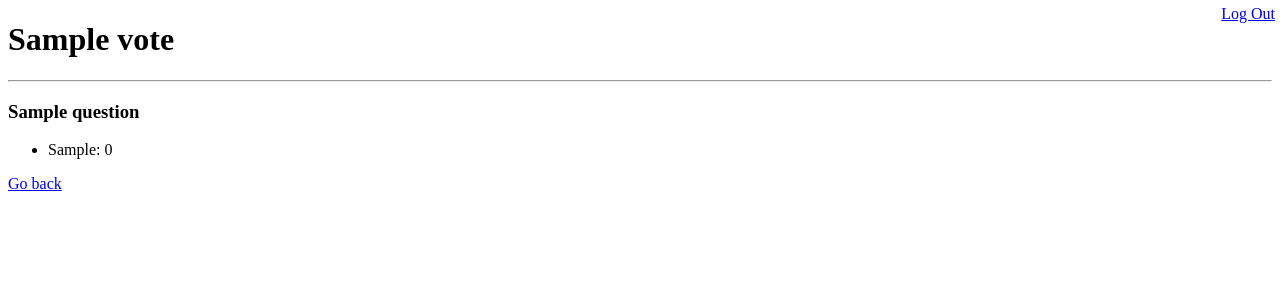
After one commit to michael-robbins/votes, a Flask app: page /votes/1/results in a window 1280 px wide. The commit adds this page. Shown: the top 300 px of the page. Run offline with Flask 2, Linux system fonts and the light colour scheme; the visitor is signed in with stand-in values (Sample User, id 1); tables that the repository leaves empty hold one stand-in row (values such as "Sample post"); parts of the project's set-up code (start-up, migrations or seed data) failed here and were passed over.

Commit message:
Support looking at results, general cleanups as well

```diff
--- a/config/development.py
+++ b/config/development.py
@@ -1,6 +1,8 @@
+import re
+
 from .default import BaseConfig
 
 
 class DevelopmentConfig(BaseConfig):
-    DEBUG = True
-    TESTING = True
+    SECRET_KEY = "totally-not-rigged-123"
+    EVERYONE_CAN_CREATE_VOTES = True
--- a/config/production.py
+++ b/config/production.py
@@ -1,5 +1,3 @@
-import re
-
 from .default import BaseConfig
 
 
--- a/run.py
+++ b/run.py
@@ -1,3 +1,3 @@
 from votes import app
 
-app.run(debug=True)
+app.run(debug=True, host="0.0.0.0")
--- a/votes/__init__.py
+++ b/votes/__init__.py
@@ -2,7 +2,7 @@ from flask import Flask
 from flask_sqlalchemy import SQLAlchemy
 
 app = Flask(__name__)
-app.config.from_object("config.production.ProductionConfig")
+app.config.from_object("config.development.DevelopmentConfig")
 db = SQLAlchemy(app)
 
 from . import views, models
--- a/votes/templates/auth.html
+++ b/votes/templates/auth.html
@@ -3,8 +3,9 @@
 {% block content %}
     <h1>{{ form.title }}</h1>
 
-    <form action="" method="post" name="login">
+    <form action="/login" method="post">
         {{ form.hidden_tag() }}
+
         <div>Email: {{ form.email(readonly=true) }}</div>
         {% for error in form.email.errors %}
             <div style="color: red;">[{{ error }}]</div>
@@ -15,6 +16,7 @@
             <div style="color: red;">[{{ error }}]</div>
         {% endfor %}
         <p><input type="submit" value="Authenticate"></p>
+
         <p><a href="/login">Go back</a></p>
     </form>
 {% endblock %}
--- a/votes/templates/email.html
+++ b/votes/templates/email.html
@@ -3,12 +3,14 @@
 {% block content %}
     <h1>{{ form.title }}</h1>
 
-    <form action="" method="post" name="login">
+    <form action="/login" method="post">
         {{ form.hidden_tag() }}
+
         <div>Email: {{ form.email }}</div>
         {% for error in form.email.errors %}
             <div style="color: red;">[{{ error }}]</div>
         {% endfor %}
+
         <p><input type="submit" value="Request Passcode"></p>
   </form>
 {% endblock %}
--- a/votes/templates/index.html
+++ b/votes/templates/index.html
@@ -16,9 +16,9 @@
     {% for vote in visible_votes %}
 	    <li>
             {% if vote.vote_type == "AnonymousBallot" and vote.participated_in %}
-                <a href="/votes/cast/{{ vote.id }}"><strike>{{ vote.title }}</strike></a>
+                <a href="/votes/{{ vote.id }}/cast"><strike>{{ vote.title }}</strike></a>
             {% else %}
-                <a href="/votes/cast/{{ vote.id }}">{{ vote.title }}</a>
+                <a href="/votes/{{ vote.id }}/cast">{{ vote.title }}</a>
             {% endif %}
             {% if vote.participated_in %} (already participated) {% endif %}
             ({{ vote.closes_in }})
@@ -36,7 +36,7 @@
     <div id="owned_votes">
     {% for vote in owned_votes %}
         <li>
-            <a href="/votes/edit/{{ vote.id }}">{{ vote.title }}</a>
+            <a href="/votes/{{ vote.id }}/edit">{{ vote.title }}</a>
         </li>
     {% endfor %}
     </div>
--- a/votes/templates/vote_crud.html
+++ b/votes/templates/vote_crud.html
@@ -68,8 +68,7 @@
             {{ form.submit }}
             {{ form.delete }}
         </p>
-        <p><a href="/votes">Go back</a></p>
     </form>
-
+    <p><a href="/votes">Go back</a></p>
     <script src="{{ url_for("static", filename="js/dynamic_creation.js") }}"></script>
 {% endblock %}
--- /dev/null
+++ b/votes/templates/vote_result.html
@@ -0,0 +1,27 @@
+{% extends "base.html" %}
+
+{% block content %}
+    <h1>{{ vote.title }}</h1>
+    <hr />
+
+    {% for question in questions %}
+        <h3>{{ question.question }}</h3>
+        <p>
+            {% if question.question_type == "FreeText" %}
+            <ul>
+                {% for freetext_answer in results[question.id] %}
+                <li>{{ freetext_answer }}</li>
+                {% endfor %}
+            </ul>
+            {% else %}
+            <ul>
+                {% for choice_id in results[question.id] %}
+                <li>{{ results[question.id][choice_id].name }}: {{ results[question.id][choice_id].results }}</li>
+                {% endfor %}
+            </ul>
+            {% endif %}
+        </p>
+    {% endfor %}
+
+    <p><a href="/votes">Go back</a></p>
+{% endblock %}
--- a/votes/views.py
+++ b/votes/views.py
@@ -1,4 +1,6 @@
 import json
+
+from collections import defaultdict, OrderedDict
 
 from flask import render_template, redirect, request, session
 
@@ -67,8 +69,8 @@ def login():
         template = "email.html"
         title = "Enter your email"
     else:
-        # TODO: Hack, remove this later, saves having to log in each time, as each reload deletes the old login cookie!
-        if email in app.config["ADMIN_EMAILS"]:
+        # TODO: Hack, remove this later, saves having to log in each time
+        if app.config["TESTING"]:
             session["email"] = email
             return redirect(INDEX_LOGIN)
 
@@ -101,9 +103,12 @@ def vote_new():
         # TODO: Flash 'message'
         return redirect(LOGIN_THX)
 
-    new_vote_form = VoteForm()
+    vote_form_class = VoteForm
+
     # Remove the delete button, as nothing exists yet!
-    delattr(new_vote_form, "delete")
+    delattr(vote_form_class, "delete")
+
+    new_vote_form = vote_form_class()
 
     if new_vote_form.validate_on_submit():
         vote = Vote(
@@ -143,7 +148,7 @@ def vote_new():
     return render_template("vote_crud.html", **context)
 
 
-@app.route("/votes/edit/<int:vote_id>", methods=["GET", "POST"])
+@app.route("/votes/<int:vote_id>/edit", methods=["GET", "POST"])
 def vote_edit(vote_id):
     voter_email = session.get("email")
     voter, message = get_voter(voter_email)
@@ -152,7 +157,7 @@ def vote_edit(vote_id):
         # TODO: Flash 'message'
         return redirect(LOGIN_THX)
 
-    vote = Vote.query.filter_by(id=vote_id).first()
+    vote = Vote.query.get(vote_id)
 
     if not vote:
         # TODO: Flash "Vote doesn't exist"
@@ -283,13 +288,13 @@ def vote_edit(vote_id):
         "company": app.config["COMPANY_NAME"],
         "form": vote_form,
         "header": "Edit Vote",
-        "post_url": "/votes/edit/{0}".format(vote.id),
+        "post_url": "/votes/{0}/edit".format(vote.id),
     }
 
     return render_template("vote_crud.html", **context)
 
 
-@app.route("/votes/cast/<int:vote_id>", methods=["GET", "POST"])
+@app.route("/votes/<int:vote_id>/cast", methods=["GET", "POST"])
 def vote_cast_crud(vote_id):
     voter_email = session.get("email")
     voter, message = get_voter(voter_email)
@@ -299,7 +304,7 @@ def vote_cast_crud(vote_id):
         # TODO: Flash "You're not logged in"
         return redirect(LOGIN_THX)
 
-    vote = Vote.query.filter_by(id=vote_id).first()
+    vote = Vote.query.get(vote_id)
 
     if not vote:
         # TODO: Flash "Vote doesn't exist"
@@ -468,12 +473,12 @@ def vote_cast_crud(vote_id):
         if have_data:
             # User is reviewing their cast vote, change 'Submit' to 'Update' to better reflect the situation
             form_class.submit.kwargs["label"] = "Update"
-
-            # Create a new form instantiated with our previously entered data
-            vote_form = form_class(obj=question_data)
         else:
             # It's a new vote submission, don't provide an option to delete (as there's not actions to delete)
             delattr(form_class, "delete")
+
+        # Create a new form instantiated with our previously entered data (or empty object if there's no data)
+        vote_form = form_class(obj=question_data)
 
     context = {
         "company": app.config["COMPANY_NAME"],
@@ -482,3 +487,108 @@ def vote_cast_crud(vote_id):
     }
 
     return render_template("vote_cast.html", **context)
+
+
+@app.route("/votes/<int:vote_id>/results")
+def vote_result(vote_id):
+    voter_email = session.get("email")
+    voter, message = get_voter(voter_email)
+
+    # Ensure both the voter and the vote exist, bail if they're missing
+    if not voter:
+        # TODO: Flash "You're not logged in"
+        return redirect(LOGIN_THX)
+
+    vote = Vote.query.get(vote_id)
+
+    if not vote:
+        # TODO: Flash "Vote doesn't exist"
+        return redirect(INDEX_EXISTENCE)
+
+    vote.is_live = vote_is_live(vote)
+
+    questions = VoteQuestion.query.filter_by(vote=vote).all()
+    results = defaultdict(dict)
+    choice_names = dict()
+
+    class ChoiceResults(object):
+        pass
+
+    for question in questions:
+        actions = VoterAction.query.filter_by(vote=vote, question=question).all()
+        choices = VoteChoice.query.filter_by(question=question).all()
+
+        question_key = question.id
+
+        # Set the default result for this question
+        if question.question_type == QUESTION_FREETEXT:
+            results[question_key] = list()
+
+            if vote.is_live:
+                results[question_key].append("Vote is live, so no results are available for FreeText questions yet.")
+        else:
+            # All other types will have their individual choices incremented according to the question_type
+            for choice in choices:
+                choice_id = int(choice.id)
+                results[question_key][choice_id] = ChoiceResults()
+                results[question_key][choice_id].name = VoteChoice.query.get(choice_id).choice
+                results[question_key][choice_id].results = 0
+
+        for action in actions:
+            if question.question_type == QUESTION_FREETEXT:
+                # We just append each persons text into the results list for this question, there's no counting
+                if not vote.is_live:
+                    results[question_key].append('"{0}"'.format(action.choices))
+
+            elif question.question_type == QUESTION_MULTIPLECHOICE:
+                # Each 'selected' choice in a multiple choice question increments the vote for that choice by 1
+                for choice_id in str(action.choices).split(","):
+                    choice_id = int(choice_id)
+                    results[question_key][choice_id].results += 1
+
+            elif question.question_type == QUESTION_SINGLECHOICE:
+                # Each persons choice increments the vote for that choice by 1
+                choice_id = int(action.choices)
+                results[question_key][choice_id].results += 1
+
+            elif question.question_type == QUESTION_RANKED:
+                # Each choice gets incremented by the inverse of the rank chosen ((question_type_max + 1) - rank)
+                for choice_id, rank in json.loads(action.choices).items():
+                    choice_id = int(choice_id)
+                    results[question_key][choice_id].results += (int(question.question_type_max) + 1) - int(rank)
+
+        # Sort the results by highest voted
+        if question.question_type != QUESTION_FREETEXT:
+            results[question_key] = OrderedDict(sorted(results[question_key].items(), key=lambda x: x[1].results, reverse=True))
+
+            if vote.is_live:
+                # Used for when a Vote is live, and we want to mask the choice names
+                # We handle up to 26 * 26 choices per question (let's hope we never get that many!
+                next_choice = 65  # 'A'
+                choice_prefix = ""
+
+                for choice_id, result in results[question_key].items():
+                    result.name = "Option {0}{1}".format(choice_prefix, chr(next_choice))
+
+                    next_choice += 1
+                    if next_choice > 90:
+                        if not choice_prefix:
+                            choice_prefix = "A"
+                        else:
+                            if ord(choice_prefix) > ord("Z"):
+                                raise Exception("Too many choices!")
+
+                            choice_prefix = chr(ord(choice_prefix) + 1)
+
+                        # Reset the masked choice back to 'A' and repeat
+                        next_choice = 65
+
+    context = {
+        "company": app.config["COMPANY_NAME"],
+        "vote": vote,
+        "questions": questions,
+        "choice_names": choice_names,
+        "results": results
+    }
+
+    return render_template("vote_result.html", **context)
--- a/votes/vote_helper.py
+++ b/votes/vote_helper.py
@@ -5,6 +5,8 @@ import datetime
 from . import app, db
 from .models import VoterAction, VoteQuestion, Voter, VoterParticipation
 from .forms import RankedField
+
+from flask import session
 
 from flask_wtf import Form
 from wtforms.validators import DataRequired
@@ -266,9 +268,11 @@ def is_vote_owner(vote, voter):
     :return: Boolean
     """
     if vote.owner == voter:
+        print("Real owner")
         return True
 
-    if vote.owner.email in app.config["ADMIN_EMAILS"]:
+    if session.get("email") in app.config["ADMIN_EMAILS"]:
+        print("Fake owner")
         return True
 
     return False
```
Also changed, not shown: TODO.md (+4 -4 lines), config/default.py (+10 -6 lines), votes/templates/vote_cast.html (+4 -4 lines).
